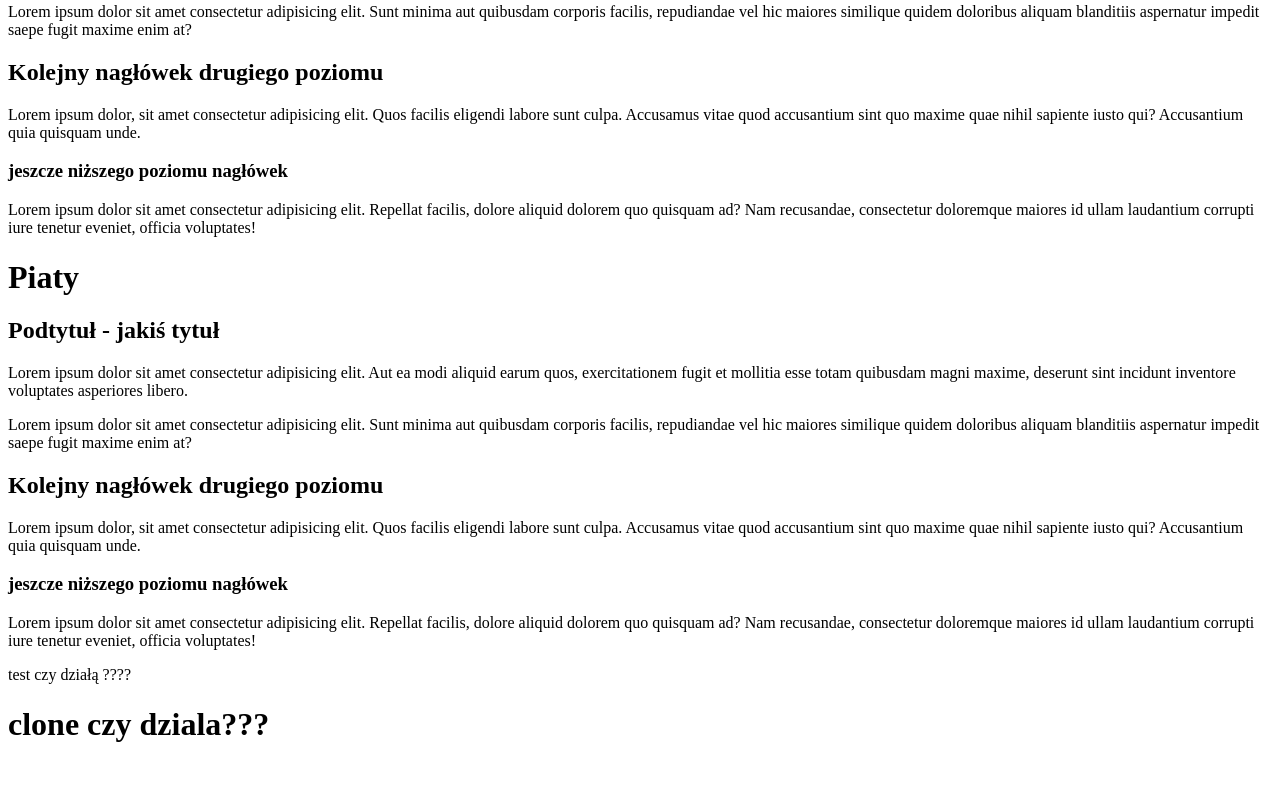
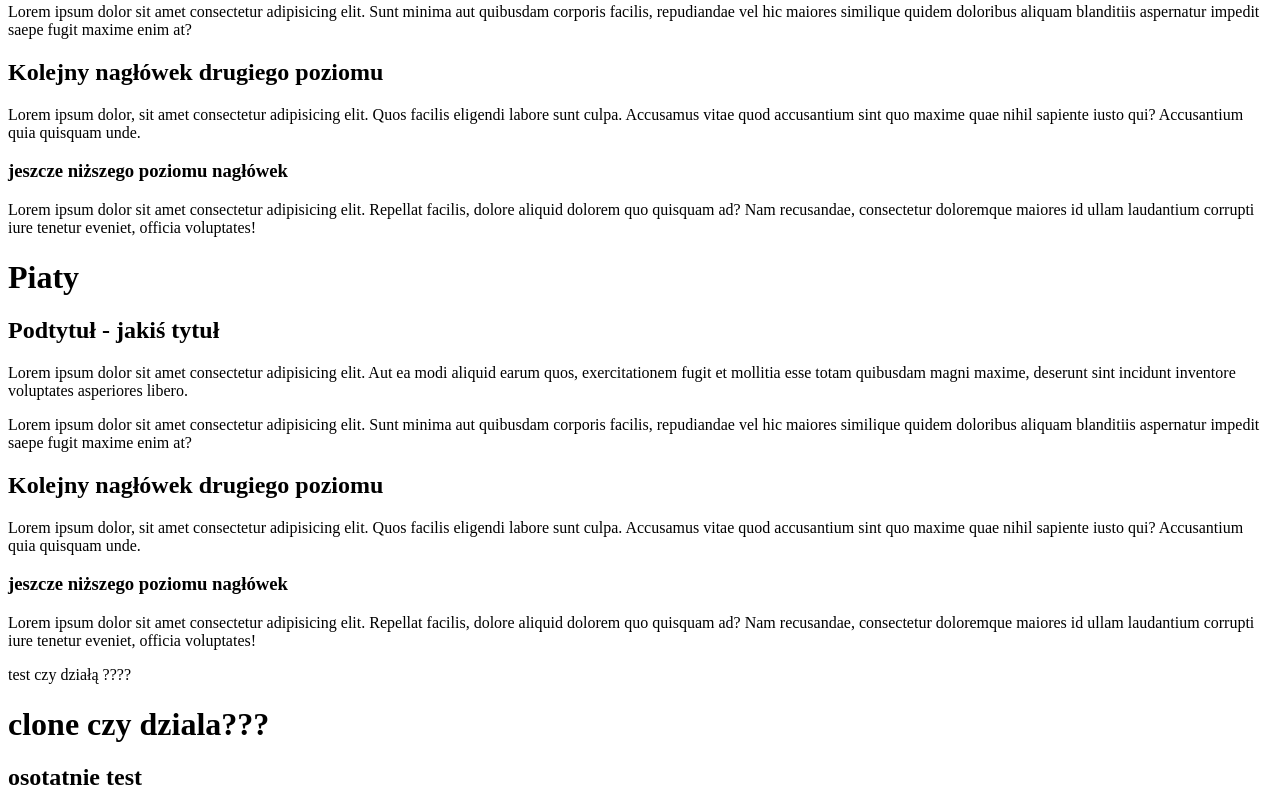
Before and after one commit to AdiZurek/testowy-projekt, a plain HTML site: page index.html in a window 1280 px wide. Shown: the part 1415-2226 px from the top of the page. Before the commit the page ends 2179 px from the top, so only its background shows below. Drawn offline with Linux system fonts and the light colour scheme.

Commit message:
latest changes

```diff
--- a/index.html
+++ b/index.html
@@ -84,6 +84,8 @@
         <p> test czy działą ????</p>
 
         <h1> clone czy dziala???</h1>
+
+        <h2> osotatnie test</h2>
 </body>
 
 </html>
```
